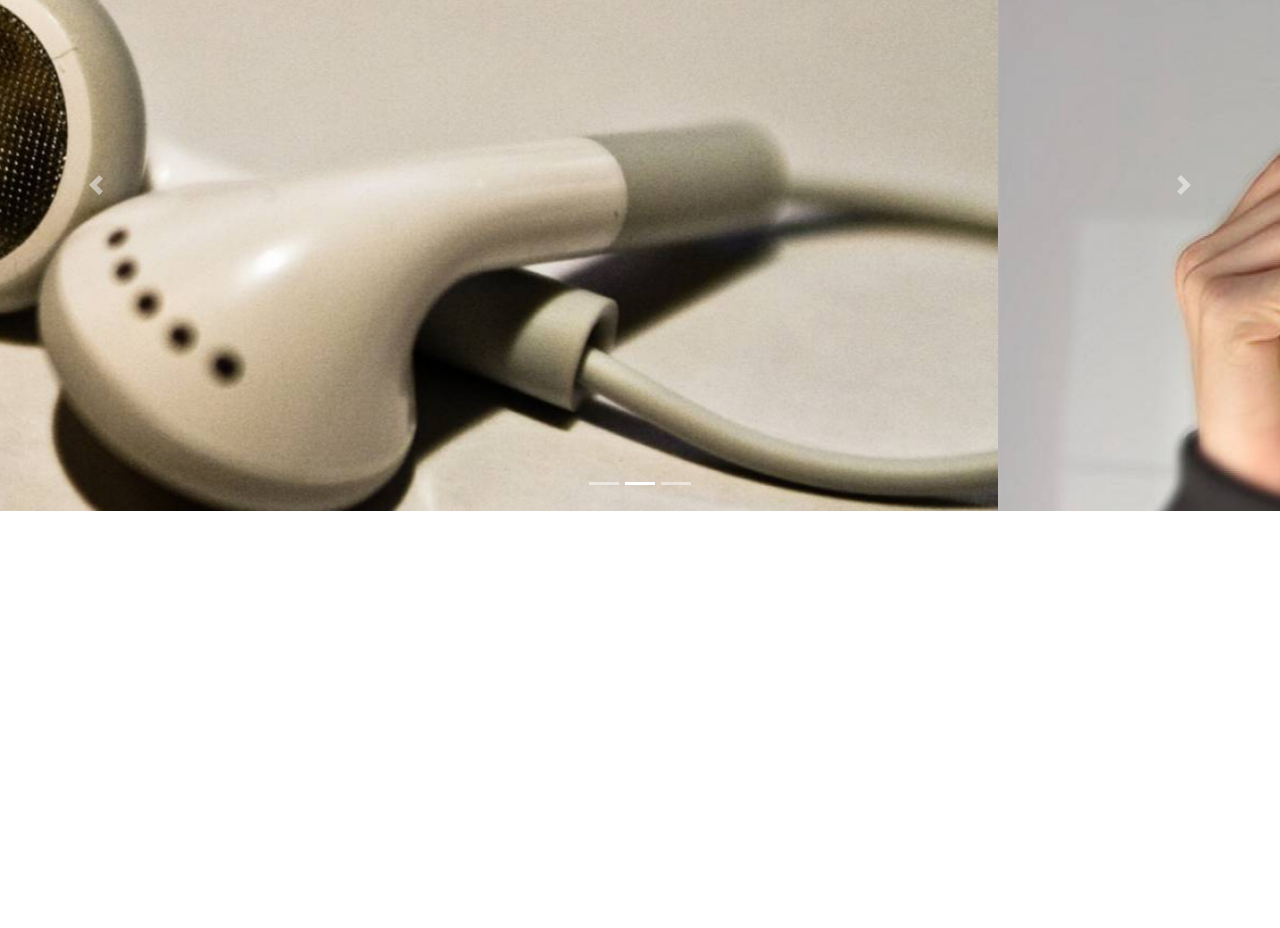
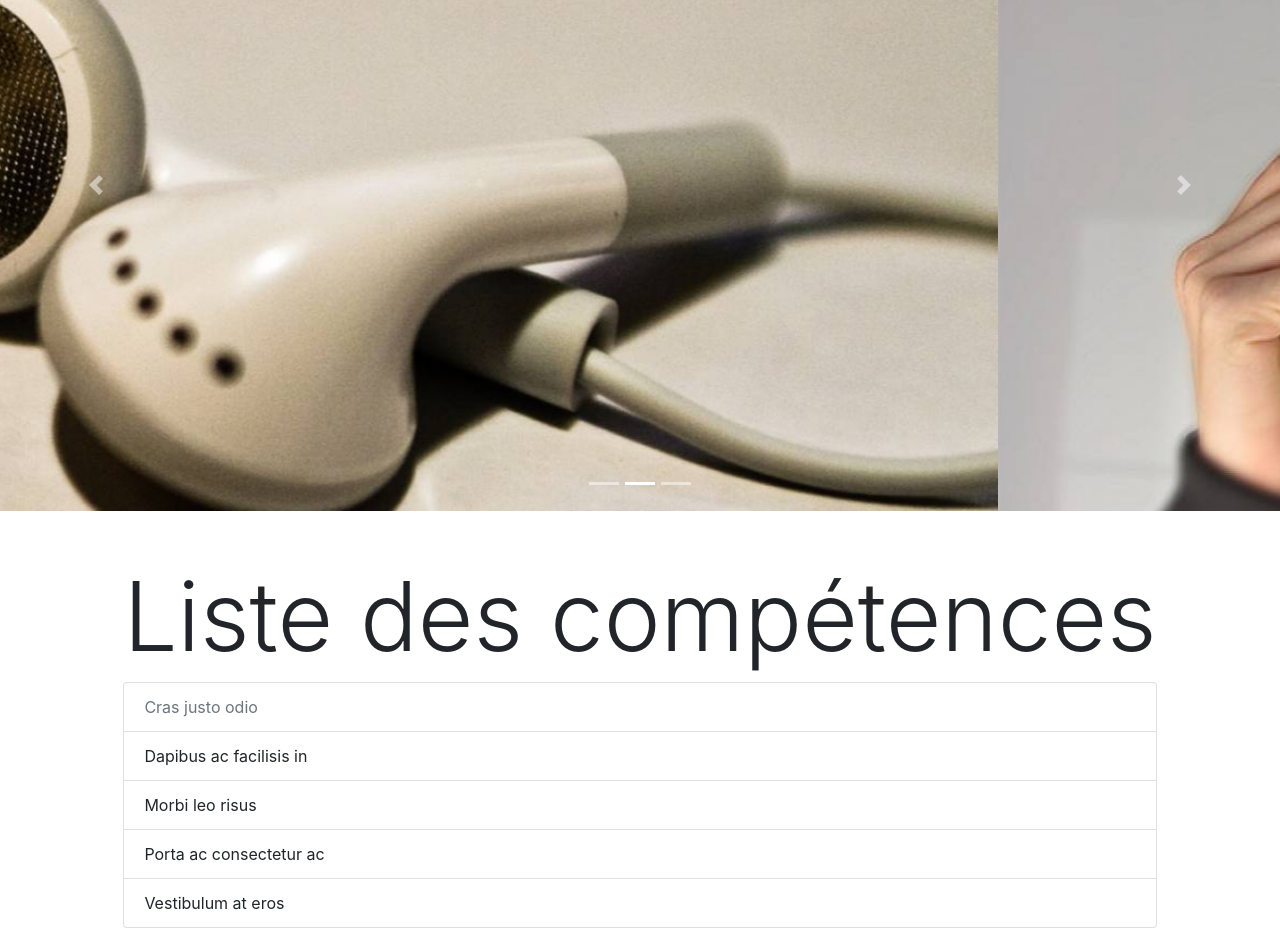
Before and after one commit to Icezenberg/NODEJS-exo-2-Etude-de-cas, a website: page index.html in a window 1280 px wide. Shown: the part 197-1125 px from the top of the page. Before the commit the page ends 800 px from the top, so only its background shows below. Drawn offline with nearby package versions, Linux system fonts and the light colour scheme.

Commit message:
ajout de la liste bootstrap

```diff
--- a/index.html
+++ b/index.html
@@ -69,6 +69,18 @@
     </div>
     <!-- Liste des compétences -->
 
+    <section class="container-fluid d-flex justify-content-center">
+        <div class="mt-5">
+            <h1 class="display-1">Liste des compétences</h1>
+            <ul class="list-group">
+                <li class="list-group-item disabled">Cras justo odio</li>
+                <li class="list-group-item">Dapibus ac facilisis in</li>
+                <li class="list-group-item">Morbi leo risus</li>
+                <li class="list-group-item">Porta ac consectetur ac</li>
+                <li class="list-group-item">Vestibulum at eros</li>
+            </ul>
+        </div>
+    </section>
     <!-- Optional JavaScript -->
     <script src="https://ajax.googleapis.com/ajax/libs/jquery/3.2.0/jquery.min.js"></script>
     <script src="public/script.js"></script>
```
